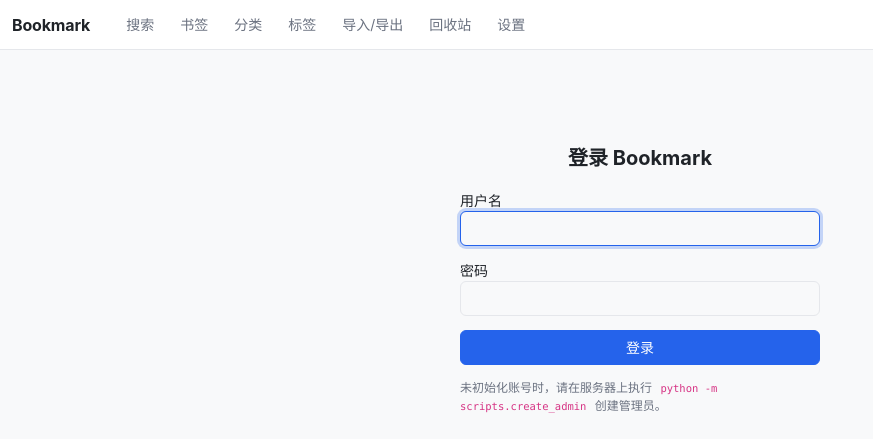
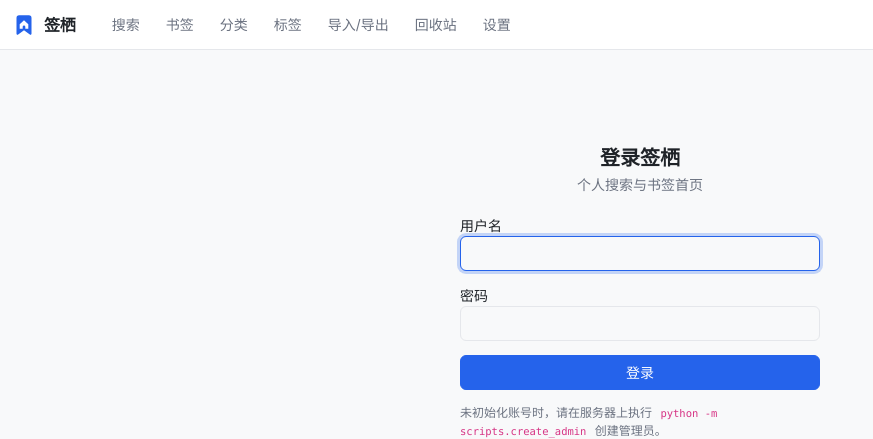
Before and after one commit to alecyxx/bookmarkTool, a FastAPI app: page /login in a window 1280 px wide. Shown: the top 439 px of the page, without its empty margins (0-873 px from the left). Run offline with FastAPI, Linux system fonts and the light colour scheme; some libraries are stand-ins or nearby versions.

Commit message:
feat: 接入签栖品牌标识

```diff
--- a/source/app/main.py
+++ b/source/app/main.py
@@ -56,7 +56,7 @@ def create_app(settings: Settings | None = None) -> FastAPI:
 
     docs_enabled = settings.app_env != "production" and settings.allow_docs
     app = FastAPI(
-        title="Bookmark Manager V1",
+        title="签栖",
         version="0.1.0",
         docs_url="/docs" if docs_enabled else None,
         redoc_url="/redoc" if docs_enabled else None,
--- a/source/app/static/css/app.css
+++ b/source/app/static/css/app.css
@@ -87,11 +87,22 @@ body {
 }
 
 .brand {
+  display: inline-flex;
+  align-items: center;
+  flex: 0 0 auto;
+  gap: 8px;
   font-weight: 700;
   font-size: 16px;
   color: var(--bm-text-primary);
   text-decoration: none;
   letter-spacing: -0.01em;
+}
+
+.brand-logo {
+  display: block;
+  width: 24px;
+  height: 24px;
+  flex: 0 0 auto;
 }
 
 .brand:hover {
@@ -239,7 +250,13 @@ body {
 .auth-title {
   font-size: 20px;
   font-weight: 700;
-  margin-bottom: 20px;
+  margin-bottom: 4px;
+  text-align: center;
+}
+
+.auth-subtitle {
+  margin: 0 0 20px;
+  color: var(--bm-text-secondary);
   text-align: center;
 }
 
--- a/source/app/templates/base.html
+++ b/source/app/templates/base.html
@@ -6,8 +6,8 @@
 <head>
   <meta charset="utf-8">
   <meta name="viewport" content="width=device-width, initial-scale=1">
-  <title>{% block title %}{% if page_title %}{{ page_title }} · {% endif %}Bookmark{% endblock %}</title>
-  <link rel="icon" href="/static/icons/favicon.svg" type="image/svg+xml">
+  <title>{% block title %}{% if page_title %}{{ page_title }} · {% endif %}签栖{% endblock %}</title>
+  <link rel="icon" href="/static/icons/logo.svg" type="image/svg+xml">
   <link rel="stylesheet" href="/static/vendor/bootstrap/bootstrap.min.css">
   <link rel="stylesheet" href="/static/css/app.css">
   {% block head_extra %}{% endblock %}
@@ -16,7 +16,10 @@
   <a class="skip-link" href="#main-content">跳到主要内容</a>
   <header class="app-header">
     <div class="container-fluid app-header-inner">
-      <a class="brand" href="/" aria-label="Bookmark 首页">Bookmark</a>
+      <a class="brand" href="/" aria-label="签栖首页">
+        <img class="brand-logo" src="/static/icons/logo.svg" alt="" width="24" height="24">
+        <span>签栖</span>
+      </a>
       <nav class="main-nav" aria-label="主导航">
         <ul class="nav-list">
           {% for key, href, label in nav_items %}
--- a/source/app/templates/error.html
+++ b/source/app/templates/error.html
@@ -1,5 +1,5 @@
 {% extends "base.html" %}
-{% block title %}{{ status_code }} · Bookmark{% endblock %}
+{% block title %}{{ status_code }} · 签栖{% endblock %}
 {% block content %}
 <section class="error-page" aria-labelledby="error-title">
   <p class="error-code">{{ status_code }}</p>
--- a/source/app/templates/login.html
+++ b/source/app/templates/login.html
@@ -1,7 +1,8 @@
 {% extends "base.html" %}
 {% block content %}
 <section class="auth-panel" aria-labelledby="login-title">
-  <h1 id="login-title" class="auth-title">登录 Bookmark</h1>
+  <h1 id="login-title" class="auth-title">登录签栖</h1>
+  <p class="auth-subtitle">个人搜索与书签首页</p>
   {% if form_error %}
   <div class="form-error" role="alert" aria-live="assertive">
     {{ form_error }}
```
Also changed, not shown: source/tests/test_a11y_structure.py (+4 -3 lines), source/tests/test_auth_flow.py (+2 -1 lines), source/tests/test_home.py (+10 -1 lines), source/app/static/icons/logo.svg (added).
